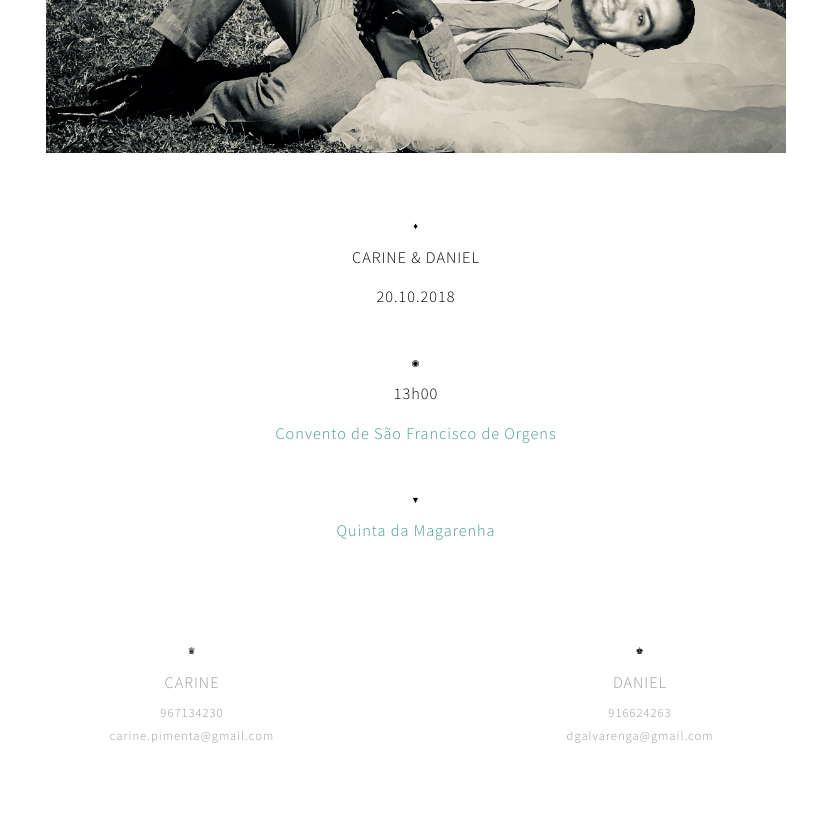
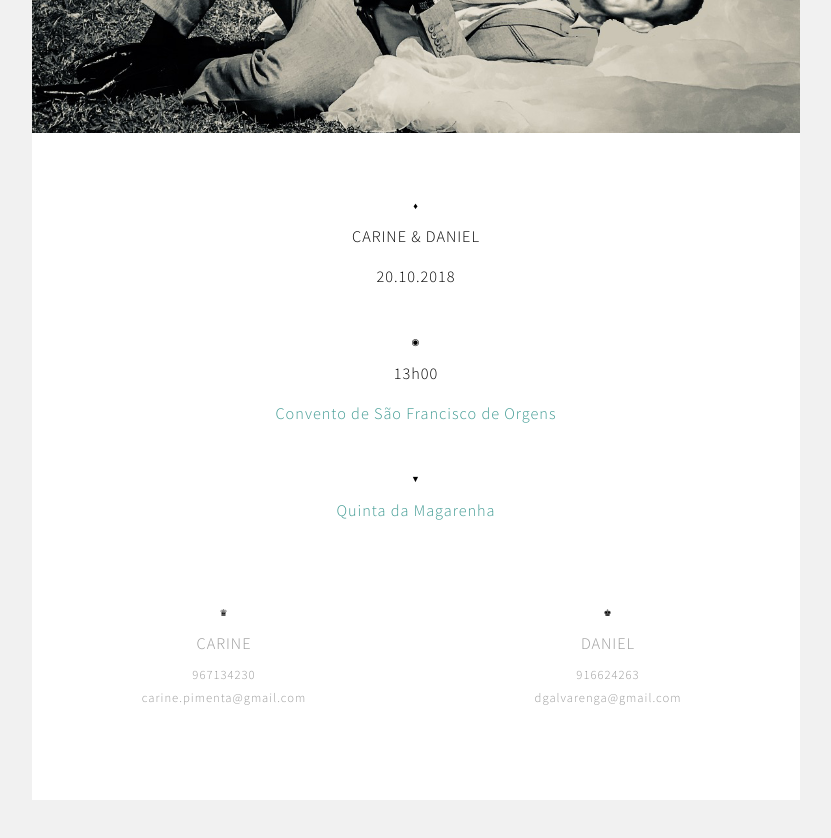
Before and after one commit to fabiennepimenta/carinedaniel, a plain HTML site: page index.html in a window 1280 px wide. Shown: the part 300-1138 px from the top of the page, without its empty margins (224-1055 px from the left). After the commit the page ends 1100 px from the top, so only its background shows below. Drawn offline with Linux system fonts and the light colour scheme.

Commit message:
Redesign desktop version
Change everything to width:60% instead of 100%.

```diff
--- a/styles/main.scss
+++ b/styles/main.scss
@@ -7,6 +7,7 @@ body {
   letter-spacing: 1px;
   line-height: 1.638;
   position: relative;
+  background-color: #f1f1f1;
 }
 
 h1,
@@ -30,21 +31,30 @@ a{
   color:#3d9991;
   text-decoration: none;
 }
+a:hover {
+color:#0D8076;
+}
+
 // Cover
 
 .cover {
   width: 100%;
-  @media only screen and (min-width: 1000px) {
-    padding: 2em 15em;
+  @media only screen and (min-width: 980px) {
+    margin: 0 auto;
+    width: 60%;
   }
 }
 
 .content {
-    margin: 3em auto;
+    background-color: #FFF;
+    padding: 3em 0em;
     width: 100%;
+    margin: -1em auto;
+
     text-align: center;
-      @media only screen and (min-width: 1000px){
-        margin: 1em auto;
+      @media only screen and (min-width: 980px){
+        width: 60%;
+        padding-top: 4em;
       }
     .local, .quinta{
       margin-top: 2em;
@@ -52,7 +62,13 @@ a{
 }
 
 .contacts{
-  margin: 5em 0;
+  padding: 1em 0 3em 0;
+  background-color: #FFF;
+  width: 100%;
+  @media only screen and (min-width: 980px) {
+    width: 60%;
+    margin: 0 auto;
+  }
   .dados{
     display: flex;
     justify-content: center;
@@ -66,8 +82,8 @@ a{
         color: #999;
       }
       @media only screen and (min-width: 680px) {
-        width: 35%;
-        margin: 0;
+        width: 50%;
+        padding-top: 1em;
       }
     }
     .daniel{
@@ -77,8 +93,8 @@ a{
         color: #999;
       }
       @media only screen and (min-width: 680px) {
-        width: 35%;
-        margin: 0;
+        width: 50%;
+        padding-top: 1em;
       }
     }
   }
```
Also changed, not shown: styles/main.css.
